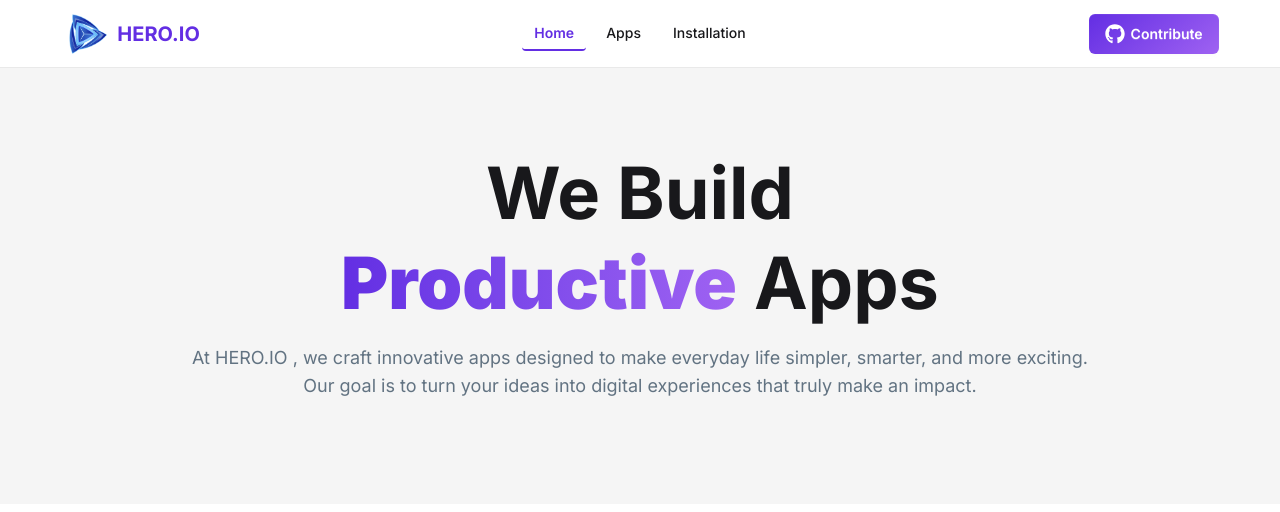
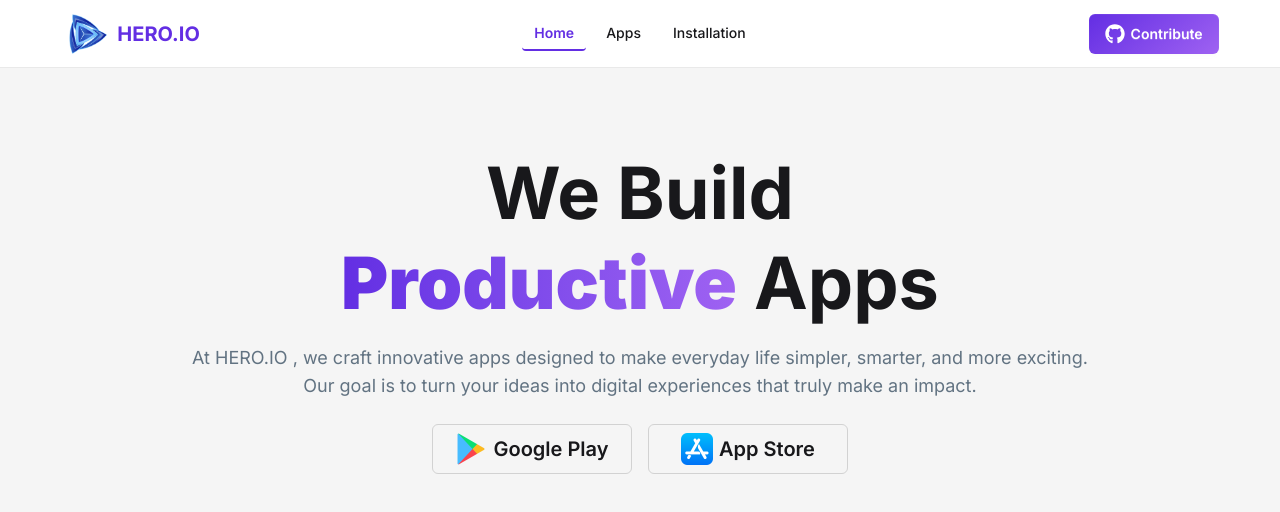
Before and after one commit to abdurrahmansoftlinkbd/hero-io, a React (Vite) app: page / in a window 1280 px wide. Shown: the top 512 px of the page. Built offline with nearby package versions, Linux system fonts and the light colour scheme.

Commit message:
added google-play and app-store

```diff
--- a/src/components/Banner.jsx
+++ b/src/components/Banner.jsx
@@ -1,3 +1,7 @@
+import BannerButton from "../shared/BannerButton";
+import play from "../assets/app.png";
+import app from "../assets/app-store.png";
+
 const Banner = () => {
   return (
     <header className="bg-[#F5F5F5] font-inter py-12 lg:py-20">
@@ -17,7 +21,18 @@ const Banner = () => {
           ideas into digital experiences that truly make an impact.
         </p>
 
-        <div className="flex flex-col sm:flex-row justify-center items-center gap-4 mt-6"></div>
+        <div className="flex flex-col sm:flex-row justify-center items-center gap-4 mt-6">
+          <BannerButton
+            link="https://play.google.com/store"
+            img={play}
+            text="Google Play"
+          ></BannerButton>
+          <BannerButton
+            link="https://www.apple.com/app-store/"
+            img={app}
+            text="App Store"
+          ></BannerButton>
+        </div>
       </div>
     </header>
   );
--- /dev/null
+++ b/src/shared/BannerButton.jsx
@@ -0,0 +1,15 @@
+const BannerButton = ({ link, img, text }) => {
+  return (
+    <a
+      href={link}
+      target="_blank"
+      rel="noopener noreferrer"
+      className="btn btn-outline w-50 py-6 px-5 rounded-md border-[#D2D2D2] text-[##001931] hover:bg-white text-xl font-semibold"
+    >
+      <img className="w-8 h-8" src={img} alt={text} />
+      {text}
+    </a>
+  );
+};
+
+export default BannerButton;
```
Also changed, not shown: src/assets/app-store.png (added), src/assets/app.png (added).
